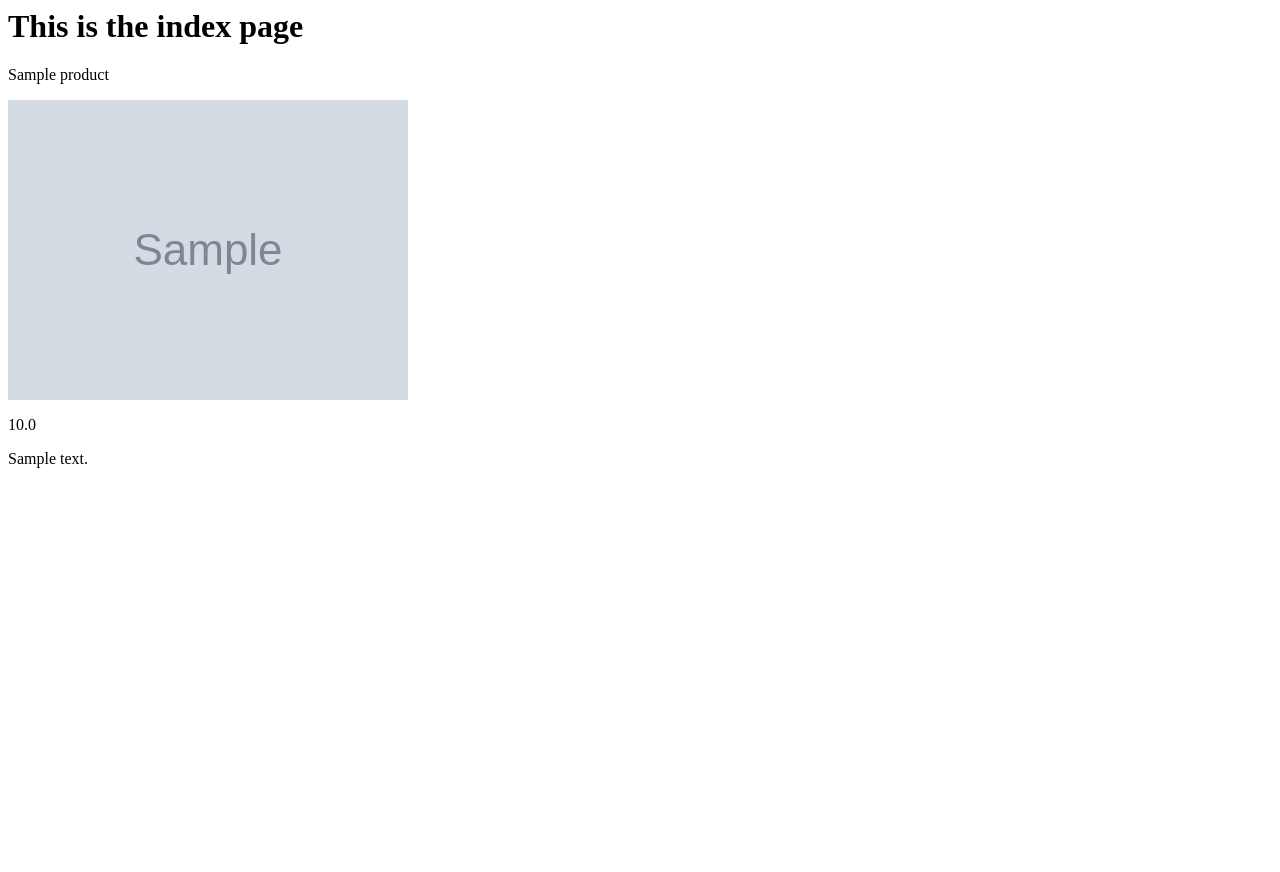
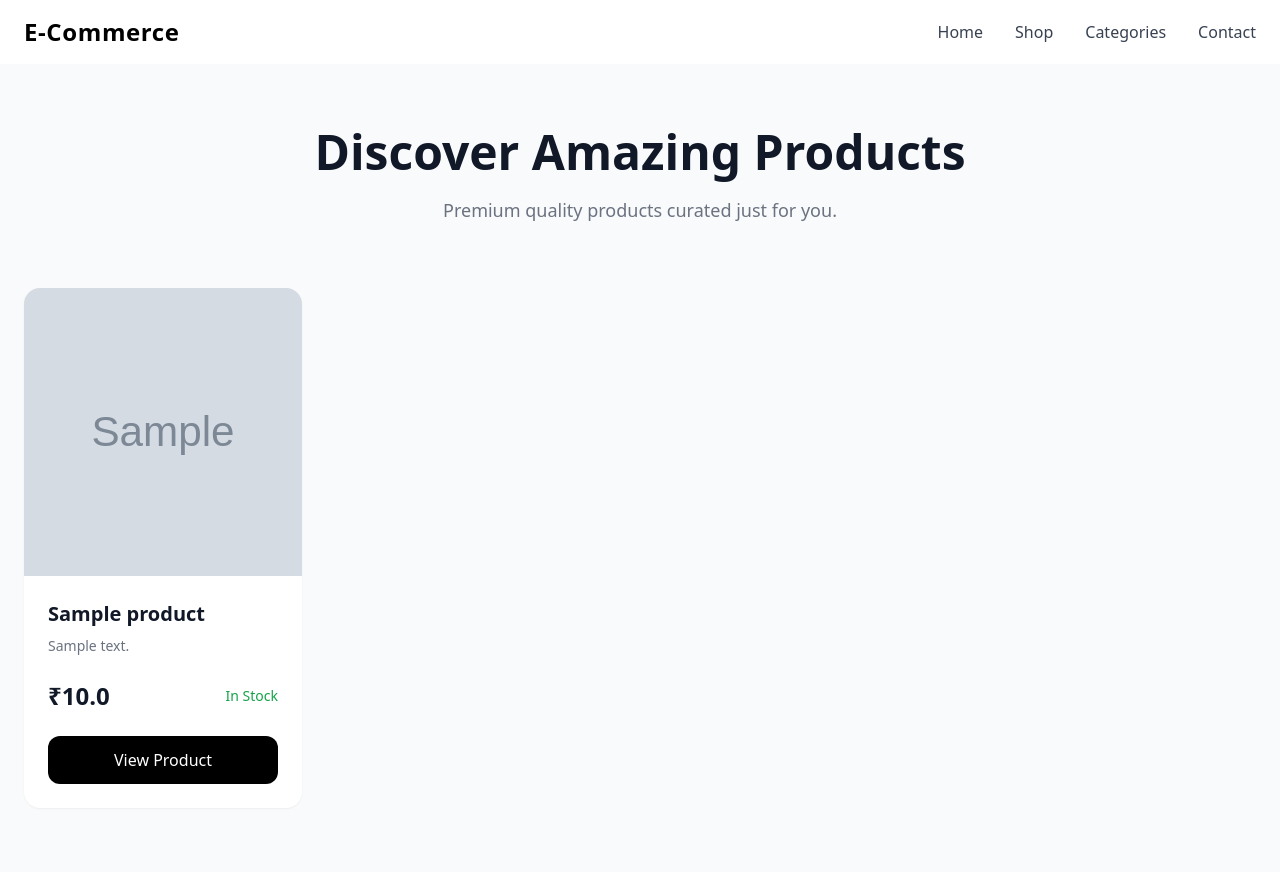
Before and after one commit to sarthaksaitwal/e-commerce-django, a Django app: page /products/ in a window 1280 px wide. Before the commit the page ends 468 px from the top, so only its background shows below. Run offline with Django 5.2, Linux system fonts and the light colour scheme; tables that the repository leaves empty hold one stand-in row (values such as "Sample post"); grey boxes marked "Sample" are stand-in pictures; some libraries are stand-ins or nearby versions.

Commit message:
added the detail page

```diff
--- a/backend/products/models.py
+++ b/backend/products/models.py
@@ -17,7 +17,7 @@ class Product(models.Model):
             base_slug = slugify(self.name)
             slug = base_slug
             counter = 1
-            while Product.objects.filter(slug=slug).exists:
+            while Product.objects.filter(slug=slug).exists():
                 slug = f"{base_slug}-counter"
                 counter += 1
             self.slug = slug
--- /dev/null
+++ b/backend/products/templates/products/base.html
@@ -0,0 +1,65 @@
+<!DOCTYPE html>
+<html lang="en">
+
+<head>
+
+    <meta charset="UTF-8">
+
+    <meta name="viewport"
+          content="width=device-width, initial-scale=1.0">
+
+    <script src="https://cdn.tailwindcss.com"></script>
+
+    <title>E-Commerce</title>
+
+</head>
+
+<body class="bg-gray-50">
+
+<!-- Navbar -->
+
+<nav class="bg-white shadow-sm">
+
+    <div class="max-w-7xl mx-auto px-6">
+
+        <div class="flex justify-between items-center h-16">
+
+            <a href="/"
+               class="text-2xl font-bold tracking-wide">
+
+                E-Commerce
+
+            </a>
+
+            <div class="hidden md:flex space-x-8">
+
+                <a href="#" class="text-gray-700 hover:text-black">
+                    Home
+                </a>
+
+                <a href="#" class="text-gray-700 hover:text-black">
+                    Shop
+                </a>
+
+                <a href="#" class="text-gray-700 hover:text-black">
+                    Categories
+                </a>
+
+                <a href="#" class="text-gray-700 hover:text-black">
+                    Contact
+                </a>
+
+            </div>
+
+        </div>
+
+    </div>
+
+</nav>
+
+{% block body %}
+{% endblock %}
+
+</body>
+
+</html>
--- a/backend/products/templates/products/index.html
+++ b/backend/products/templates/products/index.html
@@ -1,8 +1,103 @@
-<h1>This is the index page</h1>
+{% extends 'products/base.html' %}
 
-{% for product in products %}
-    <p>{{product.name}}</p>
-    <img src="{{product.image.url}}" alt="">
-    <p>{{product.price}}</p>
-    <p>{{product.description}}</p>
-{% endfor %}
+{% block body %}
+
+<div class="bg-gray-50 min-h-screen">
+
+    <!-- Hero Section -->
+    <section class="max-w-7xl mx-auto px-6 py-16">
+
+        <div class="text-center mb-16">
+            <h1 class="text-5xl font-bold text-gray-900">
+                Discover Amazing Products
+            </h1>
+
+            <p class="mt-5 text-lg text-gray-500 max-w-2xl mx-auto">
+                Premium quality products curated just for you.
+            </p>
+        </div>
+
+        <!-- Products Grid -->
+
+        <div class="grid gap-10 sm:grid-cols-2 lg:grid-cols-3 xl:grid-cols-4">
+
+            {% for product in products %}
+
+            <div class="bg-white rounded-2xl shadow-sm hover:shadow-xl transition duration-300 overflow-hidden group">
+
+                <!-- Product Image -->
+
+                <div class="overflow-hidden bg-gray-100">
+
+                    <img
+                        src="{{ product.image.url }}"
+                        alt="{{ product.name }}"
+                        class="w-full h-72 object-cover group-hover:scale-105 transition duration-500"
+                    >
+
+                </div>
+
+                <!-- Product Info -->
+
+                <div class="p-6">
+
+                    <h2 class="text-xl font-semibold text-gray-900 mb-2">
+                        {{ product.name }}
+                    </h2>
+
+                    <p class="text-gray-500 text-sm line-clamp-2">
+                        {{ product.description }}
+                    </p>
+
+                    <div class="flex items-center justify-between mt-6">
+
+                        <span class="text-2xl font-bold text-gray-900">
+                            ₹{{ product.price }}
+                        </span>
+
+                        {% if product.stock > 0 %}
+                            <span class="text-green-600 text-sm font-medium">
+                                In Stock
+                            </span>
+                        {% else %}
+                            <span class="text-red-500 text-sm font-medium">
+                                Out of Stock
+                            </span>
+                        {% endif %}
+
+                    </div>
+
+                    <a href="{% url 'detail' product.slug %}"
+                       class="mt-6 block w-full text-center bg-black text-white py-3 rounded-xl hover:bg-gray-800 transition">
+
+                        View Product
+
+                    </a>
+
+                </div>
+
+            </div>
+
+            {% empty %}
+
+            <div class="col-span-full text-center py-20">
+
+                <h2 class="text-3xl font-semibold text-gray-700">
+                    No Products Available
+                </h2>
+
+                <p class="text-gray-500 mt-3">
+                    Please check back later.
+                </p>
+
+            </div>
+
+            {% endfor %}
+
+        </div>
+
+    </section>
+
+</div>
+
+{% endblock %}
--- a/backend/products/urls.py
+++ b/backend/products/urls.py
@@ -1,6 +1,7 @@
 from django.urls import path
-from products import views
+from . import views
 
 urlpatterns = [
     path('',views.index,name='index'),
+    path('<slug:slug>/',views.detail,name='detail')
 ]
--- a/backend/products/views.py
+++ b/backend/products/views.py
@@ -5,3 +5,7 @@ from .models import Product
 def index(request):
     products = Product.objects.all()
     return render(request,'products/index.html',{'products':products})
+
+def detail(request,slug):
+    product = Product.objects.get(slug = slug)
+    return render(request,'products/detail.html',{'product':product})
```
Also changed, not shown: backend/products/templates/products/detail.html (added, +171 -0 lines).
